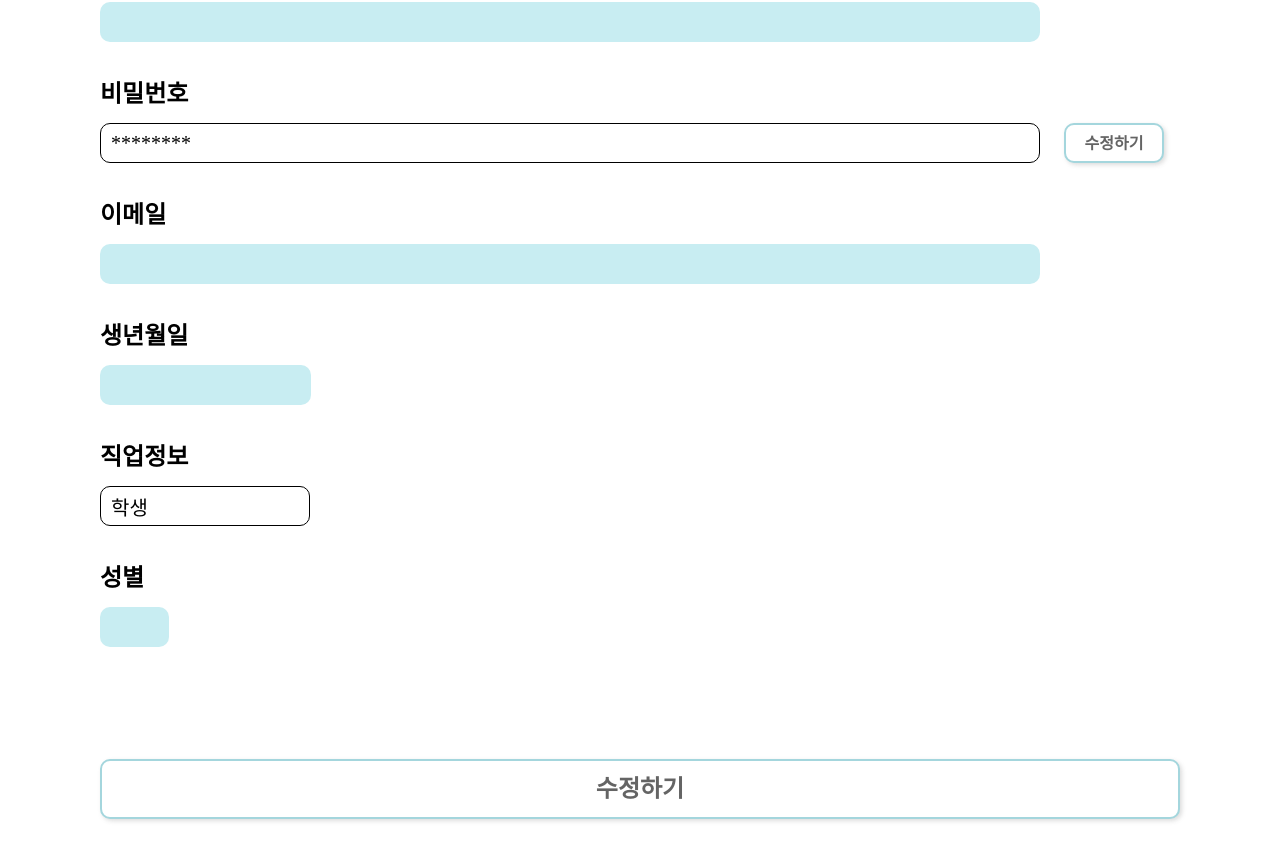
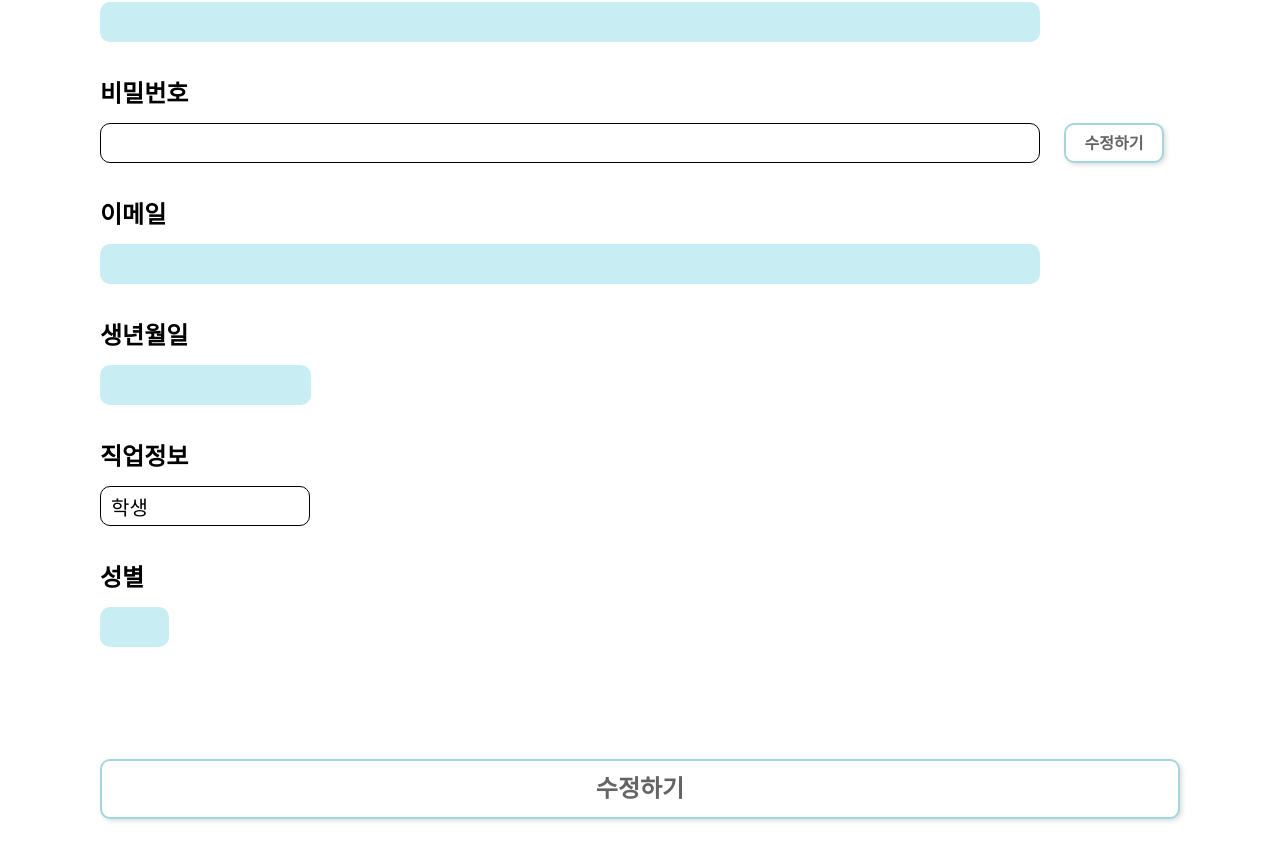
Before and after one commit to kw-bookmedicine/frontend, a React (Create React App) app: page /edit in a window 1280 px wide. Shown: the part 980-1839 px from the top of the page. Built offline with nearby package versions, Linux system fonts and the light colour scheme; no server answers; a web font is replaced by a local one.

Commit message:
:sparkles: Feat: Oauth 로그인 여부에 따라 비밀번호 UI 변경 추가 및 비밀번호 갯수만큼 *로 표시 구현

```diff
--- a/src/pages/profile/Edit.jsx
+++ b/src/pages/profile/Edit.jsx
@@ -21,6 +21,8 @@ const Edit = () => {
 	const [email, setEmail] = useState('');
 	const [userId, setUserId] = useState('');
 	const [description, setDescription] = useState('');
+	const [password, setPassword] = useState('');
+	const [handleOauth, setHandleOauth] = useState(false);
 
 	const getUserData = () => {
 		try {
@@ -39,6 +41,8 @@ const Edit = () => {
 				setEmail(res.data.email);
 				setUserId(res.data.loginId);
 				setDescription(res.data.description);
+				setHandleOauth(res.data.isOauth);
+				setPassword('*'.repeat(res.data.passwordLength));
 			});
 		} catch (err) {
 			window.location.replace('/login');
@@ -127,11 +131,23 @@ const Edit = () => {
 								<div className="id_text">{userId}</div>
 							</div>
 						</div>
-						<div className="user_password_wrapper">
+						<div
+							className={
+								handleOauth
+									? 'oauth_password_input_wrapper'
+									: 'user_password_wrapper'
+							}
+						>
 							<div className="input_title">비밀번호</div>
-							<div className="password_input_wrapper">
-								<div className="password_text">********</div>
-								<Btn text={'수정하기'} type="password" />
+							<div
+								className={
+									handleOauth
+										? 'oauth_password_input_wrapper'
+										: 'password_input_wrapper'
+								}
+							>
+								<div className="password_text">{password}</div>
+								{!handleOauth && <Btn text={'수정하기'} type="password" />}
 							</div>
 						</div>
 						<div className="user_email_wrapper">
--- a/src/styles/Profile/Edit.css
+++ b/src/styles/Profile/Edit.css
@@ -134,6 +134,7 @@
 	line-height: normal;
 }
 
+.oauth_password_input_wrapper,
 .id_text,
 .email_text {
 	display: flex;
```
